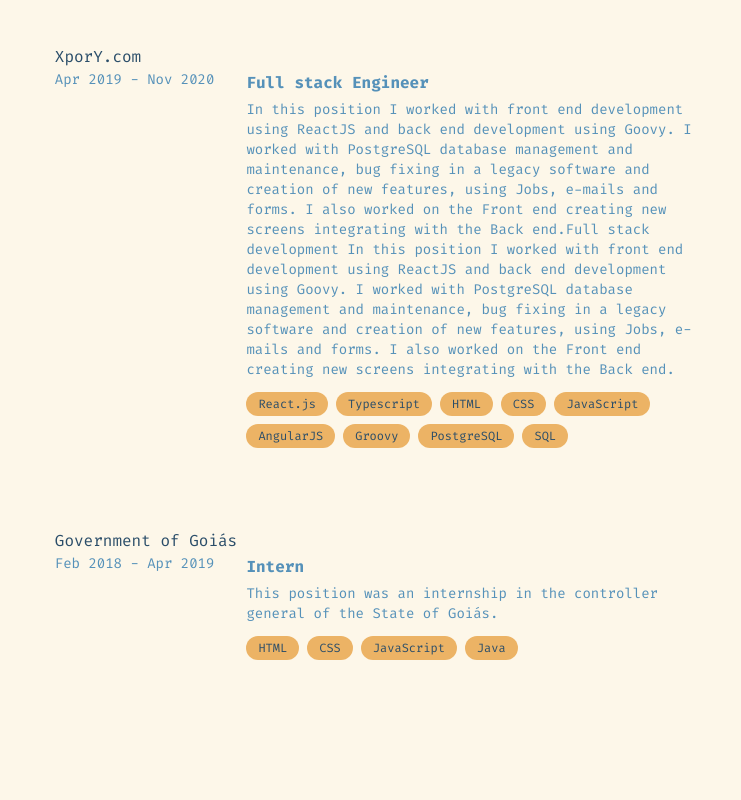
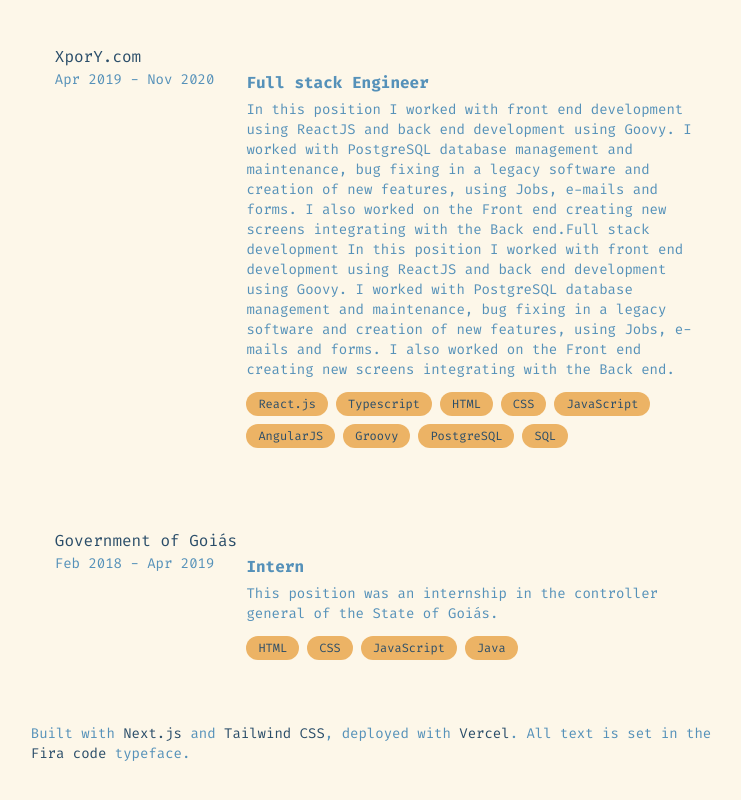
Before and after one commit to leandroppf/portfolio-leandroppf, a Next.js app: page / in a window 1280 px wide. Shown: the part 1858-2658 px from the top of the page, without its empty margins (510-1251 px from the left). Built offline with nearby package versions, Linux system fonts and the light colour scheme.

Commit message:
feat: added footer description text

```diff
--- a/src/app/page.tsx
+++ b/src/app/page.tsx
@@ -1,16 +1,43 @@
 import Experience from '@/app/components/Experience'
 import Header from '@/app/components/Header'
+import TextLink from '@/app/components/TextLink'
 
 export default function Home() {
   return (
     <div className="grid w-full max-w-7xl justify-start gap-8 px-6 md:px-12 xl:grid-cols-[4fr_6fr]">
       <Header />
-      <main className="xl:col-start-2 xl:py-12">
+      <main className="pb-12 xl:col-start-2 xl:pt-12">
         <section>
           <Experience />
         </section>
 
-        <footer className="h-16"></footer>
+        <footer className="mt-10 inline-flex w-full items-center justify-center text-sm text-secondary">
+          <p>
+            {'Built with '}
+            <TextLink href="https://nextjs.org/" aria-label="Next.js link">
+              Next.js
+            </TextLink>
+            {' and '}
+            <TextLink
+              href="https://tailwindcss.com/"
+              aria-label="Tailwind CSS link"
+            >
+              Tailwind CSS
+            </TextLink>
+            {', deployed with '}
+            <TextLink href="https://vercel.com/" aria-label="Vercel link">
+              Vercel
+            </TextLink>
+            {'. All text is set in the '}
+            <TextLink
+              href="https://github.com/tonsky/FiraCode"
+              aria-label="Fira code link"
+            >
+              Fira code
+            </TextLink>
+            {' typeface.'}
+          </p>
+        </footer>
       </main>
     </div>
   )
```
